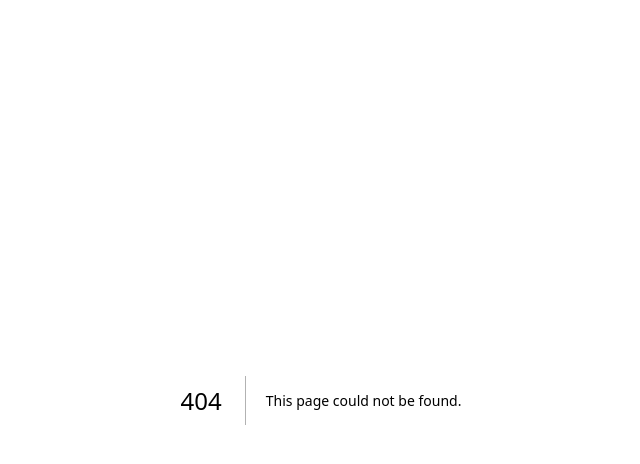
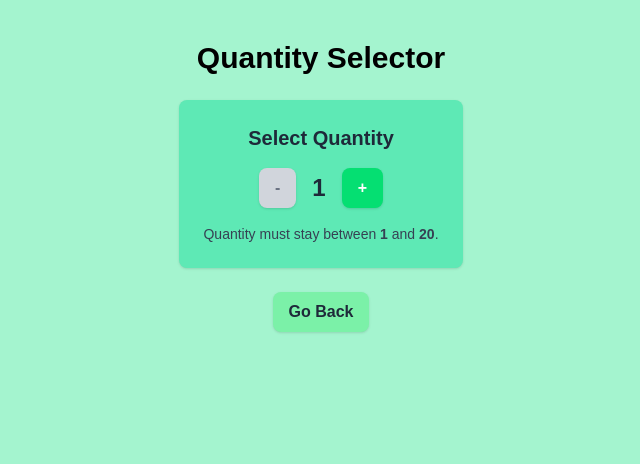
Before and after one commit to Shijiyo/cprg306-assignments, a Next.js app: page /week-4 in a window 1280 px wide. Before the commit this address had no page. Shown: the top 464 px of the page, without its empty margins (319-959 px from the left). Built offline with nearby package versions, Linux system fonts and the light colour scheme.

Commit message:
Add quantity selector component for week 4
Introduces a NewItem component with increment/decrement controls for selecting a quantity between 1 and 20. Adds a page to display the selector and a link to return to the home page.

```diff
--- /dev/null
+++ b/app/week-4/new-item.js
@@ -0,0 +1,53 @@
+"use client";
+
+import { useState } from "react";
+
+export default function NewItem() {
+  const [quantity, setQuantity] = useState(1);
+
+  const increment = () => {
+    if (quantity < 20) {
+      setQuantity(quantity + 1);
+    }
+  };
+
+  const decrement = () => {
+    if (quantity > 1) {
+      setQuantity(quantity - 1);
+    }
+  };
+
+  return (
+    <div className="max-w-sm mx-auto bg-emerald-300 p-6 rounded-lg shadow text-center">
+      <h2 className="text-xl font-bold text-gray-800 mb-4">Select Quantity</h2>
+      <div className="flex items-center justify-center space-x-4">
+        <button
+          onClick={decrement}
+          disabled={quantity === 1}
+          className={`px-4 py-2 rounded-lg font-semibold shadow transition
+            ${quantity === 1
+              ? "bg-gray-300 text-gray-500 cursor-not-allowed"
+              : "bg-red-400 text-white hover:bg-red-500 hover:scale-[1.05]"}`}
+        >
+          -
+        </button>
+
+        <span className="text-2xl font-bold text-gray-800">{quantity}</span>
+
+        <button
+          onClick={increment}
+          disabled={quantity === 20}
+          className={`px-4 py-2 rounded-lg font-semibold shadow transition
+            ${quantity === 20
+              ? "bg-gray-300 text-gray-500 cursor-not-allowed"
+              : "bg-green-400 text-white hover:bg-green-500 hover:scale-[1.05]"}`}
+        >
+          +
+        </button>
+      </div>
+      <p className="mt-4 text-gray-700 text-sm">
+        Quantity must stay between <strong>1</strong> and <strong>20</strong>.
+      </p>
+    </div>
+  );
+}
--- /dev/null
+++ b/app/week-4/page.js
@@ -0,0 +1,22 @@
+import NewItem from "./new-item";
+import Link from "next/link";
+
+export default function Page() {
+  return (
+    <main className="min-h-screen bg-emerald-200 flex flex-col items-center py-10">
+      <h1 className="text-3xl font-bold text-black mb-6">
+        Quantity Selector
+      </h1>
+      <NewItem />
+
+      <div className="mt-6 text-center">
+        <Link
+          href="/"
+          className="inline-block bg-green-300 text-gray-800 font-semibold px-4 py-2 rounded-lg shadow hover:shadow-md hover:scale-[1.02] transition"
+        >
+          Go Back
+        </Link>
+      </div>
+    </main>
+  );
+}
```
